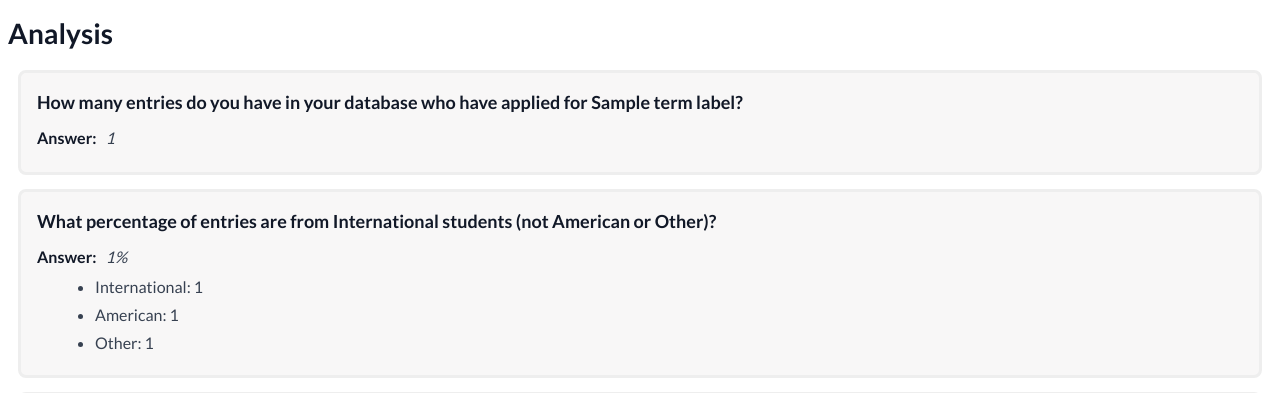
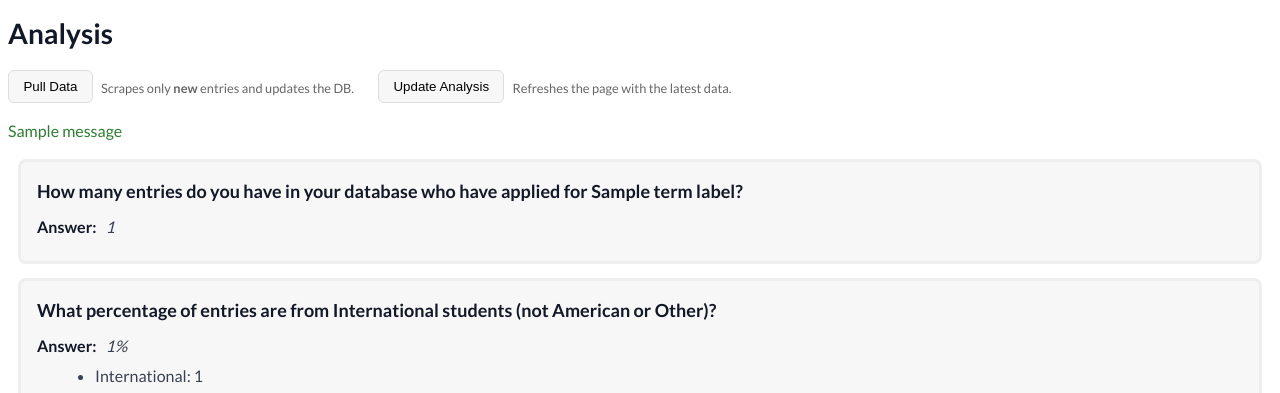
Before and after one commit to jaekwon89/jhu_software_concepts, a Flask app: template module_3/app/templates/analysis.html in a window 1280 px wide. Shown: the part 62-455 px from the top of the page. Run offline with Flask 3, Linux system fonts and the light colour scheme; the template is opened without the code that fills it: most values are stand-ins (such as "Sample title", 1, 10 or a date in 2020); one stand-in notice (Sample message) is shown.

Commit message:
Update analysis.html

```diff
--- a/module_3/app/templates/analysis.html
+++ b/module_3/app/templates/analysis.html
@@ -7,6 +7,41 @@
 </header>
 
 <h1 class="section-title">Analysis</h1>
+
+<div class="toolbar">
+
+  <div class="button-group">
+
+  <form action="{{ url_for('main.pull_data') }}" method="post">
+    <button type="submit" title="Scrape any NEW GradCafe results and add them to the database.">
+      Pull Data
+    </button>
+    <small class="help">
+      Scrapes only <strong>new</strong> entries and updates the DB.
+    </small>
+  </form>
+
+  <form action="{{ url_for('main.update_analysis') }}" method="post">
+    <button type="submit" title="Refresh the analysis using the latest data in the database.">
+      Update Analysis
+    </button>
+    <small class="help">
+      Refreshes the page with the latest data.
+    </small>
+  </form>
+
+  </div>
+</div>
+
+{% with messages = get_flashed_messages(with_categories=true) %}
+  {% if messages %}
+    <ul class="flashes">
+      {% for category, message in messages %}
+        <li class="{{ category }}">{{ message }}</li>
+      {% endfor %}
+    </ul>
+  {% endif %}
+{% endwith %}
 
 <section class="qa-card">
   <h3>How many entries do you have in your database who have applied for {{ term_label }}?</h3>
```
